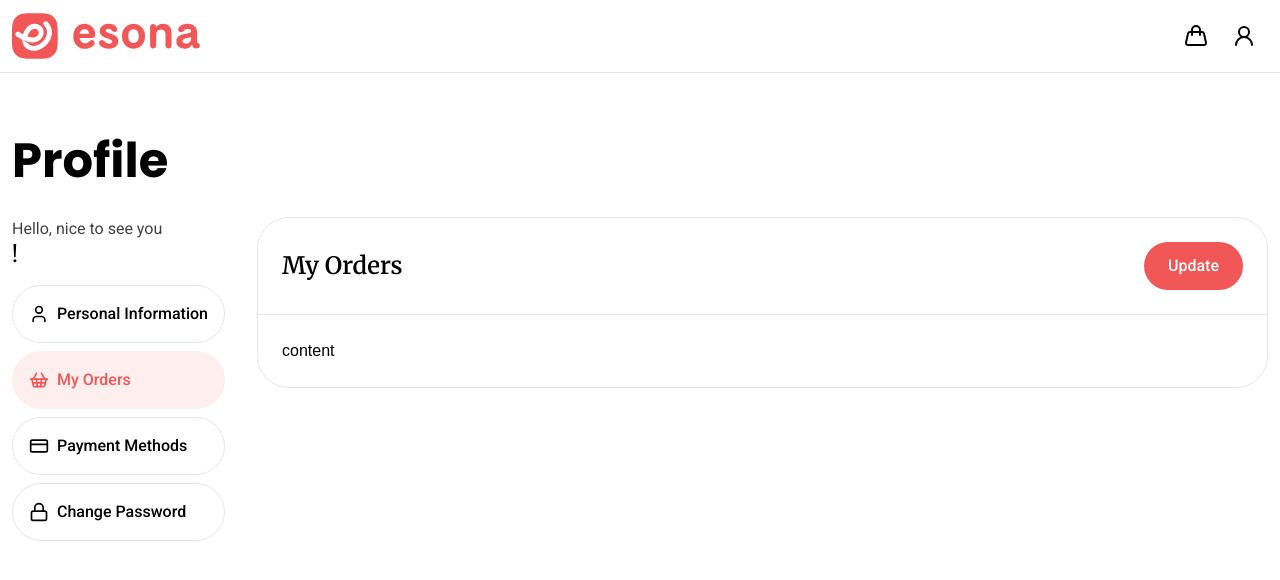
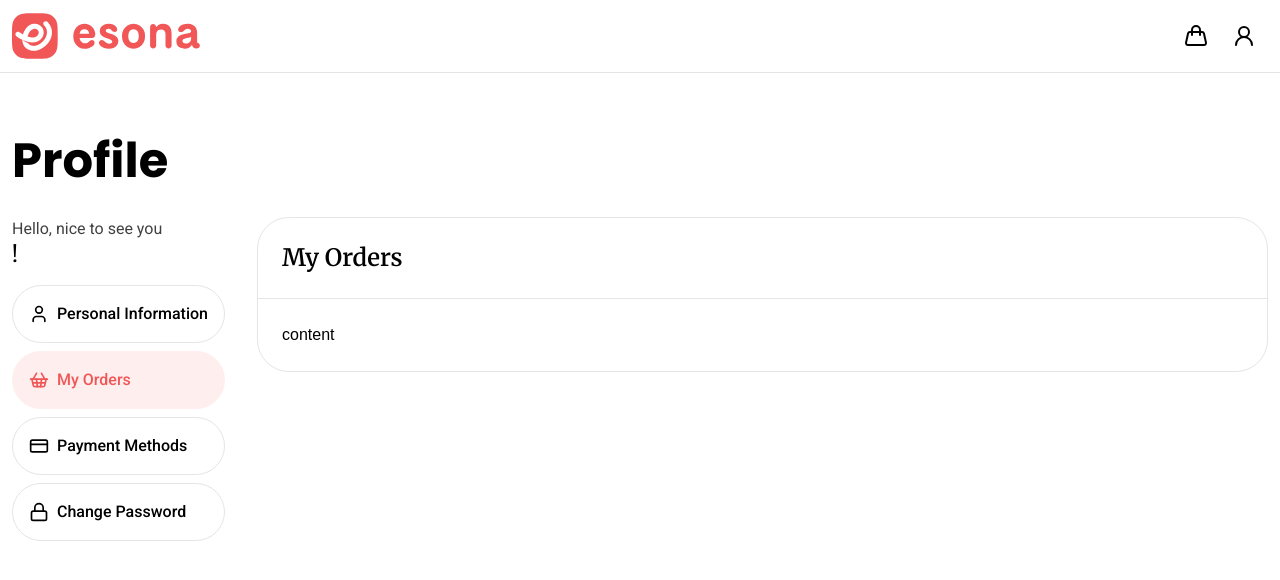
Before and after one commit to marianobura/pp-ecommerce-nextjs, a Next.js app in the folder frontend/: page /profile/orders in a window 1280 px wide. Shown: the top 580 px of the page. Built offline with nearby package versions, Linux system fonts and the light colour scheme.

Commit message:
Add profile form context and update layout with dynamic button handling

```diff
--- a/frontend/src/app/profile/layout.tsx
+++ b/frontend/src/app/profile/layout.tsx
@@ -4,15 +4,21 @@ import BaseText from '@/components/base/BaseText';
 import Navbar from '@/components/layout/Navbar';
 import { useUser } from '@/context/UserContext';
 import { useRouter, usePathname } from 'next/navigation';
-import { PROFILE_MENU_ITEMS as menu } from '@/config/navigation';
+import { PROFILE_MENU_ITEMS as menu, PROFILE_BUTTON_DATA as button } from '@/config/navigation';
 import { LoaderCircle } from 'lucide-react';
 import BaseButton from '@/components/base/BaseButton';
+import { ProfileFormProvider, useProfileForm } from '@/context/ProfileFormContext';
 
-export default function ProfileLayout({ children }: { children: React.ReactNode }) {
+function ProfileLayoutContent({ children }: { children: React.ReactNode }) {
   const { user, loading } = useUser();
+  const { submit: submitForm, isSubmitting } = useProfileForm();
   const router = useRouter();
   const pathname = usePathname();
   const title = menu.find((item) => item.redirect === pathname)?.label || 'Profile';
+
+  const currentButton = button.find((button) => pathname === button.path);
+  const showButton = !!currentButton;
+  const buttonLabel = currentButton?.label;
 
   return (
     <>
@@ -48,12 +54,16 @@ export default function ProfileLayout({ children }: { children: React.ReactNode
           </div>
           <div className="h-full flex-1 rounded-4xl border border-neutral-200">
             <div className="border-b border-neutral-200 p-6">
-              <div className="flex items-center justify-between gap-4">
+              {showButton ? (
+                <div className="flex items-center justify-between gap-4">
+                  <BaseText variant="h2">{title}</BaseText>
+                  <BaseButton variant="primary" onClick={submitForm} isLoading={isSubmitting}>
+                    {buttonLabel}
+                  </BaseButton>
+                </div>
+              ) : (
                 <BaseText variant="h2">{title}</BaseText>
-                <BaseButton variant="primary" onClick={() => alert('User information updated')}>
-                  Update
-                </BaseButton>
-              </div>
+              )}
             </div>
             <div className="p-6">
               {loading ? (
@@ -70,3 +80,11 @@ export default function ProfileLayout({ children }: { children: React.ReactNode
     </>
   );
 }
+
+export default function ProfileLayout({ children }: { children: React.ReactNode }) {
+  return (
+    <ProfileFormProvider>
+      <ProfileLayoutContent>{children}</ProfileLayoutContent>
+    </ProfileFormProvider>
+  );
+}
--- a/frontend/src/config/navigation.ts
+++ b/frontend/src/config/navigation.ts
@@ -4,5 +4,11 @@ export const PROFILE_MENU_ITEMS = [
   { label: 'Personal Information', icon: User, redirect: '/profile' },
   { label: 'My Orders', icon: ShoppingBasket, redirect: '/profile/orders' },
   { label: 'Payment Methods', icon: CreditCard, redirect: '/profile/payment' },
-  { label: 'Change Password', icon: Lock, redirect: '/profile/change-password' },
+  { label: 'Change Password', icon: Lock, redirect: '/profile/password' },
 ];
+
+export const PROFILE_BUTTON_DATA = [
+  { path: '/profile', label: 'Update profile' },
+  { path: '/profile/payment', label: 'Update payment method' },
+  { path: '/profile/password', label: 'Change password' },
+];
--- /dev/null
+++ b/frontend/src/context/ProfileFormContext.tsx
@@ -0,0 +1,38 @@
+'use client';
+
+import { createContext, useContext, useState, ReactNode, useCallback } from 'react';
+
+type ProfileFormContextType = {
+  submit: () => void;
+  setSubmit: (fn: () => void) => void;
+  isSubmitting: boolean;
+  setIsSubmitting: (loading: boolean) => void;
+};
+
+const ProfileFormContext = createContext<ProfileFormContextType | undefined>(undefined);
+
+export function ProfileFormProvider({ children }: { children: ReactNode }) {
+  const [submitFunction, setSubmitFunction] = useState<() => void>(() => () => {});
+  const [isSubmitting, setIsSubmitting] = useState(false);
+
+  const setSubmit = useCallback((fn: () => void) => {
+    setSubmitFunction(() => fn);
+  }, []);
+
+  const value = {
+    submit: submitFunction,
+    setSubmit,
+    isSubmitting,
+    setIsSubmitting,
+  };
+
+  return <ProfileFormContext.Provider value={value}>{children}</ProfileFormContext.Provider>;
+}
+
+export function useProfileForm() {
+  const context = useContext(ProfileFormContext);
+  if (!context) {
+    throw new Error('useProfileForm must be used within a ProfileFormProvider');
+  }
+  return context;
+}
```
